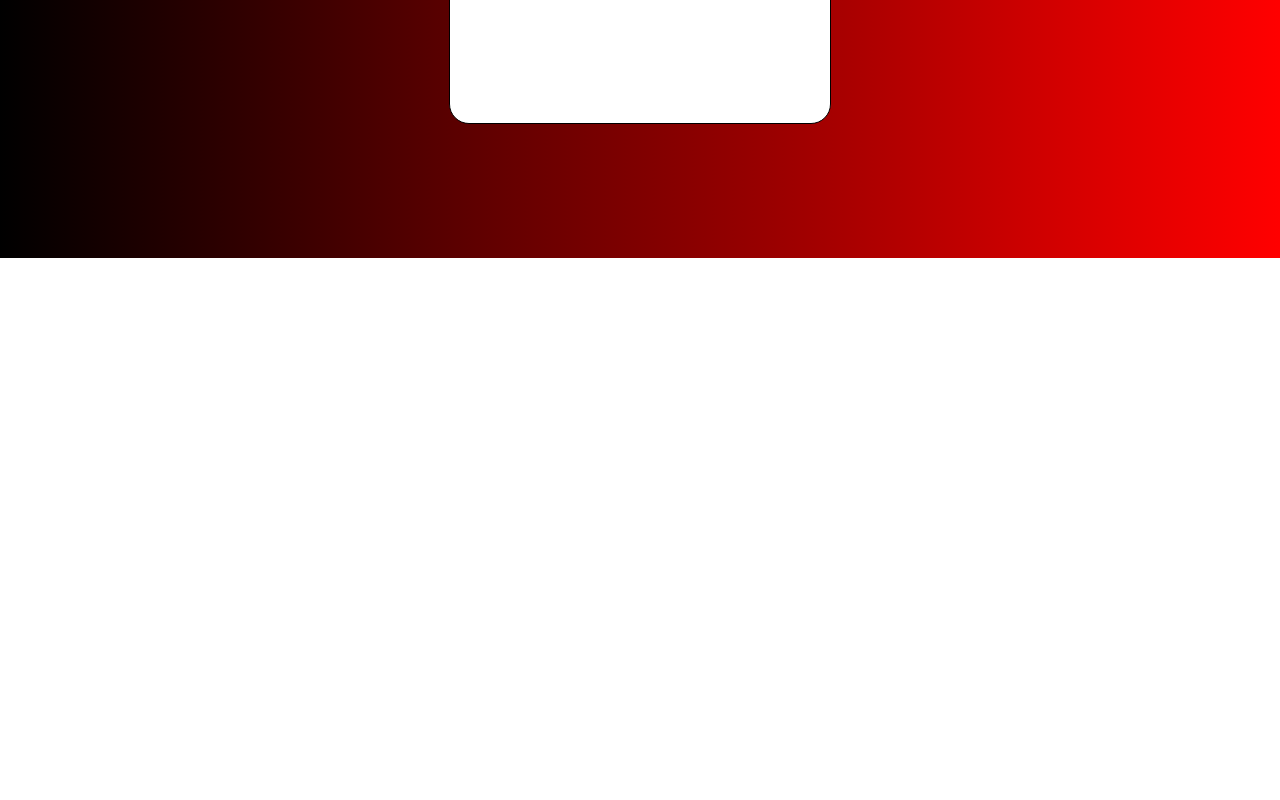
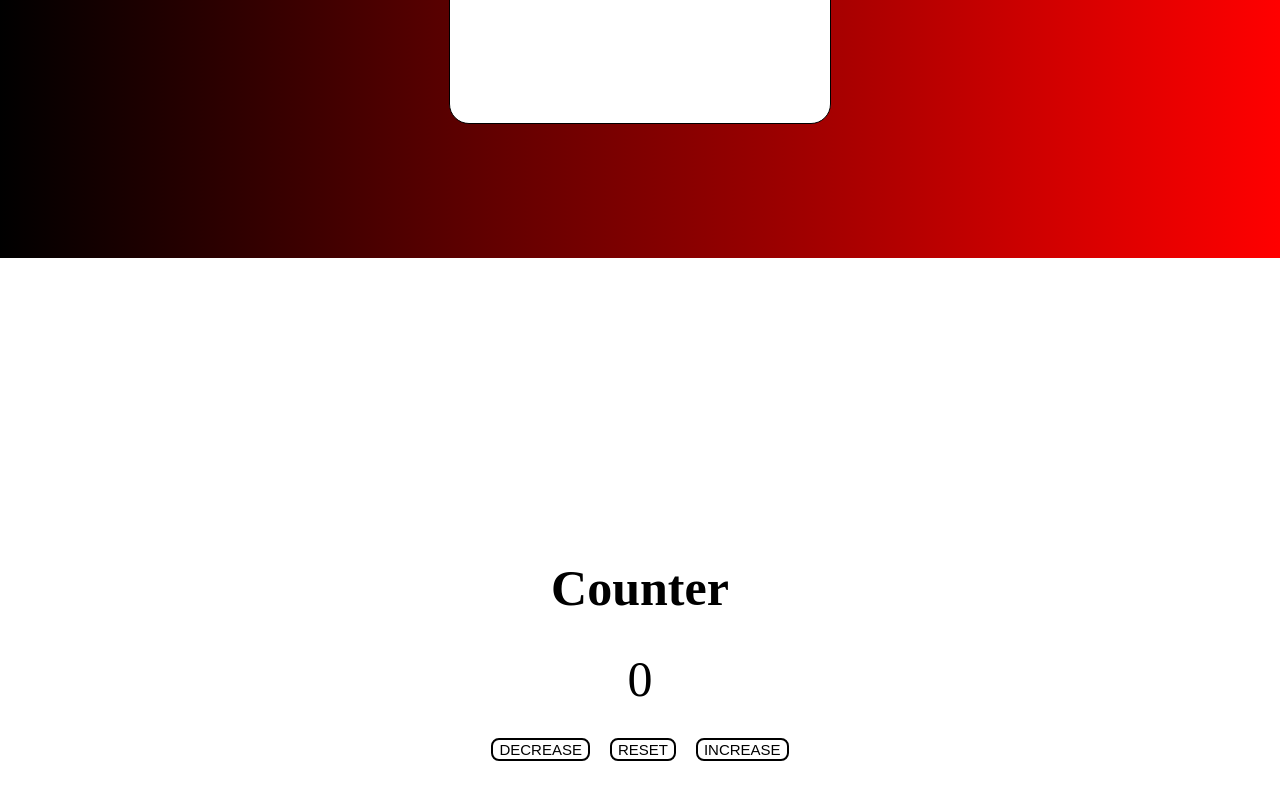
Before and after one commit to DovudTavarov/DOM-Collection, a plain HTML site: page index.html in a window 1280 px wide. Shown: the part 2942-3742 px from the top of the page. Before the commit the page ends 3200 px from the top, so only its background shows below. Drawn offline with Linux system fonts and the light colour scheme.

Commit message:
counter finish

```diff
--- a/index.html
+++ b/index.html
@@ -71,6 +71,22 @@
       </div>
     </div>
 
+    <!-- Counter -->
+
+    <div class="counter-cont">
+      <div class="counter-box">
+        <h1>Counter</h1>
+        <div id="counter-result">0</div>
+        <button onclick="decrease()" class="counter-btn" id="decrease">
+          DECREASE
+        </button>
+        <button onclick="reset()" class="counter-btn" id="reset">RESET</button>
+        <button onclick="increase()" class="counter-btn" id="increase">
+          INCREASE
+        </button>
+      </div>
+    </div>
+
     <script src="main.js"></script>
   </body>
 </html>
--- a/main.js
+++ b/main.js
@@ -50,3 +50,19 @@ const submit = () => {
     "#totalTip"
   ).innerHTML = `<h5>TIP AMOUNT</h5><div>${total}$</div><h5>each</h5>`;
 };
+
+/* Counter */
+
+const decrease = () => {
+  const curNum = Number(document.querySelector("#counter-result").innerHTML);
+  document.querySelector("#counter-result").innerHTML = curNum - 1;
+};
+
+const increase = () => {
+  const curNum = Number(document.querySelector("#counter-result").innerHTML);
+  document.querySelector("#counter-result").innerHTML = curNum + 1;
+};
+
+const reset = () => {
+  document.querySelector("#counter-result").innerHTML = 0;
+};
--- a/style.css
+++ b/style.css
@@ -120,3 +120,34 @@ body {
   width: 200px;
   font-size: 15px;
 }
+
+/* Counter */
+
+.counter-cont {
+  width: 100%;
+  height: 100vh;
+  display: flex;
+  align-items: center;
+  justify-content: center;
+}
+.counter-box {
+  text-align: center;
+}
+.counter-box h1 {
+  font-size: 50px;
+}
+
+#counter-result {
+  font-size: 50px;
+}
+.counter-btn {
+  font-size: 15px;
+  border: solid 2px black;
+  border-radius: 8px;
+  background-color: white;
+  margin: 30px 8px;
+}
+.counter-btn:hover {
+  background-color: black;
+  color: white;
+}
```
